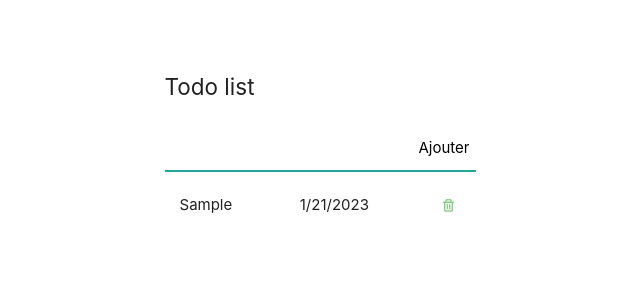
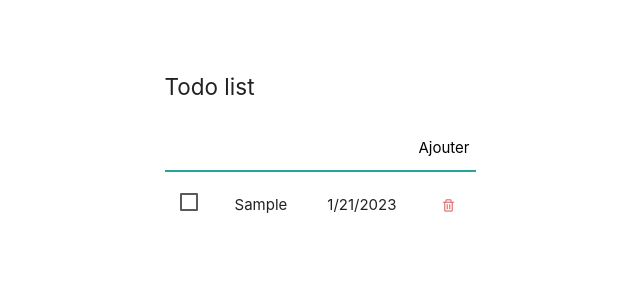
Before and after one commit to emerone/Pokemon-App, an Angular app: page / in a window 1280 px wide. Both pictures are taken after typing "Sample" into the empty fields and a click on the button "Ajouter". Shown: the top 300 px of the page, without its empty margins (320-960 px from the left). Built offline with nearby package versions, Linux system fonts and the light colour scheme.

Commit message:
validation functionality

```diff
--- a/src/app/todo-list.component.css
+++ b/src/app/todo-list.component.css
@@ -41,7 +41,7 @@ h1 {
 
 i {
   cursor: pointer;
-  color: #7c7;
+  color: rgb(224, 121, 121);
   padding: 0.3rem;
   border-radius: 125rem
 }
--- a/src/app/todo-list.component.html
+++ b/src/app/todo-list.component.html
@@ -4,7 +4,11 @@
     <input type="text" #input (keydown)="addListItem($event, input)"><button (click)="addListItem($event, input)">Ajouter</button>
   </div>
   <div class="cta-list">
-    <div *ngFor="let item of items">
+    <div *ngFor="let item of items" style="">
+      <label >
+        <input type="checkbox" />
+        <span style="padding: 0.5rem;"></span>
+      </label>
       <p>{{item.text}}</p>
       <p>{{item.date}}</p>
       <i #el (click)="removeParent($event)" class='bx bx-trash'></i>
```
